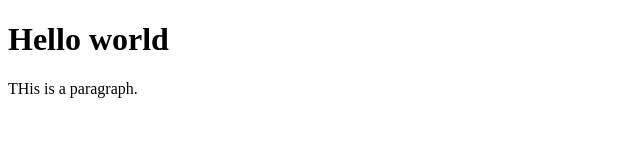
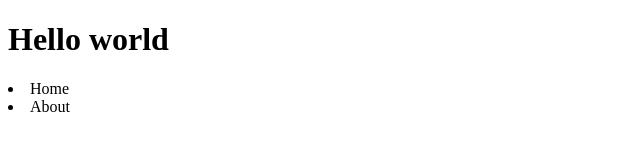
Before and after one commit to deepak3213/learn-git, a plain HTML site: page index.html in a window 1280 px wide. Shown: the whole page, without its empty margins (0-640 px from the left). Drawn offline with Linux system fonts and the light colour scheme.

Commit message:
modified index file

```diff
--- a/index.html
+++ b/index.html
@@ -7,6 +7,9 @@
   </head>
   <body>
     <h1>Hello world</h1>
-    <p>THis is a paragraph.</p>
+    <nav>
+      <li>Home</li>
+      <li>About</li>
+    </nav>
   </body>
 </html>
```
